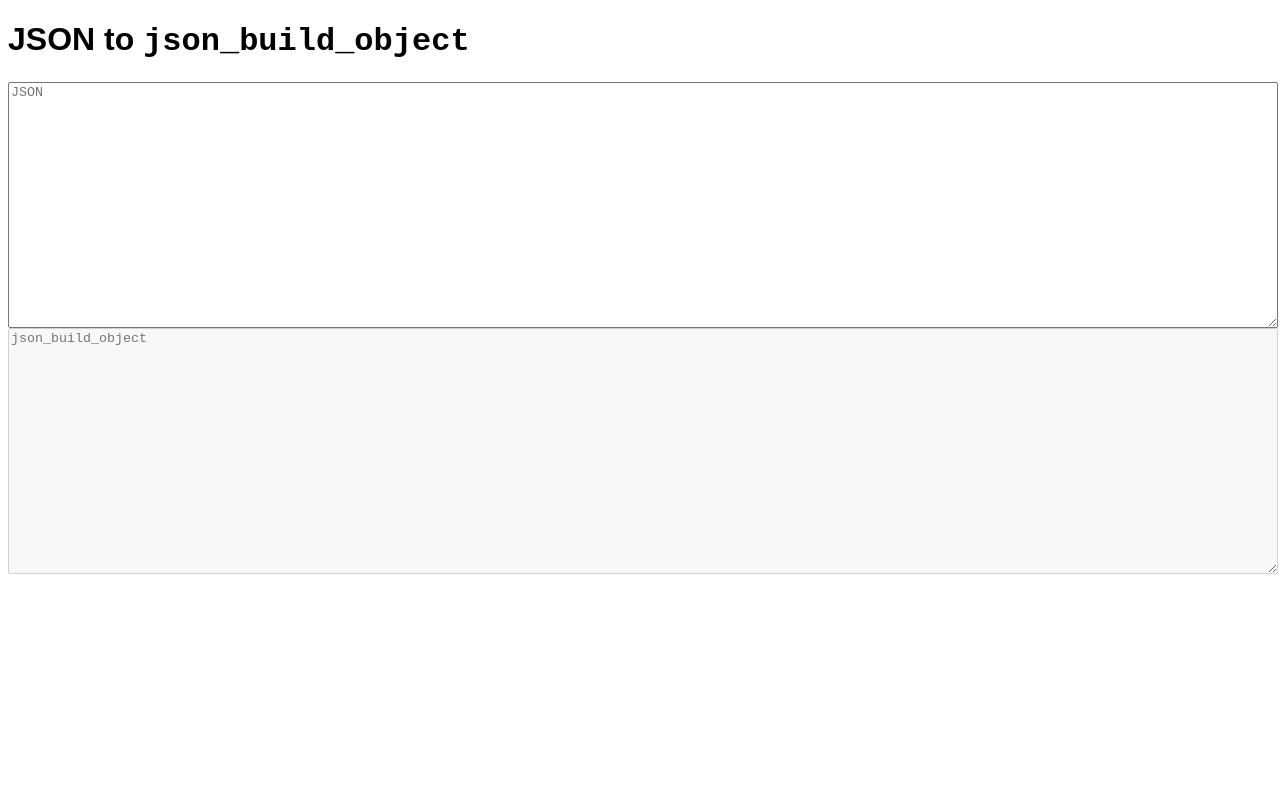
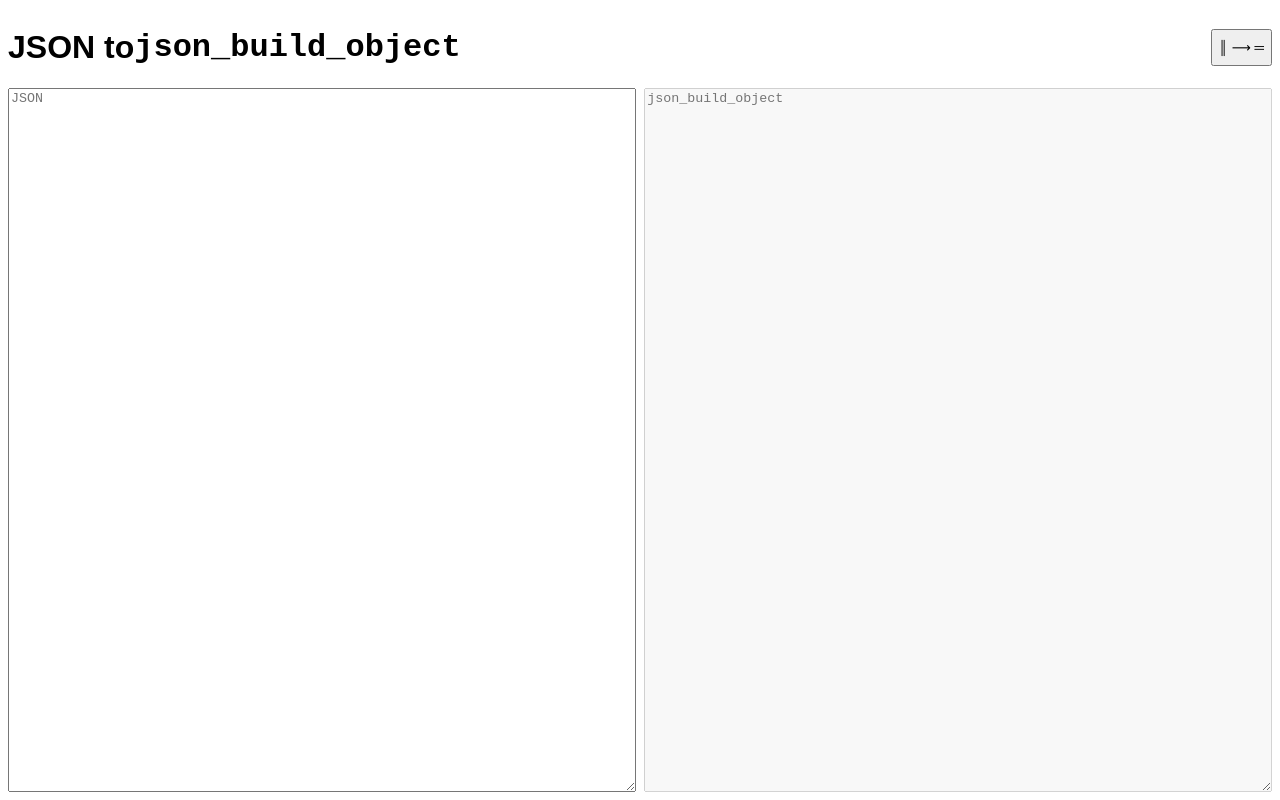
Before and after one commit to TomasHubelbauer/json-to-json_build_object, a plain HTML site: page index.html in a window 1280 px wide. Drawn offline with Linux system fonts and the light colour scheme.

Commit message:
Use flex layout and implement flipping between horizontal and vertical layout
This should make it nicer to use based on whether your input JSON is formatted or not.

```diff
--- a/index.css
+++ b/index.css
@@ -1,9 +1,29 @@
+html {
+  display: flex;
+  height: 100%;
+}
+
 body {
+  display: flex;
+  flex: 1;
+  flex-direction: column;
   font: icon;
 }
 
+h1 {
+  display: flex;
+}
+
+button {
+  margin: 0 0 0 auto;
+}
+
+#mainDiv {
+  display: flex;
+  flex: 1;
+  gap: 1ex;
+}
+
 textarea {
-  display: block;
-  height: 30vh;
-  width: 100%;
+  flex: 1;
 }
--- a/index.html
+++ b/index.html
@@ -12,8 +12,11 @@
     <h1>
       JSON to
       <code>json_build_object</code>
+      <button id="rotateButton"></button>
     </h1>
-    <textarea id="inputTextArea" placeholder="JSON"></textarea>
-    <textarea id="outputTextArea" placeholder="json_build_object" disabled readonly></textarea>
+    <div id="mainDiv">
+      <textarea id="inputTextArea" placeholder="JSON"></textarea>
+      <textarea id="outputTextArea" placeholder="json_build_object" disabled readonly></textarea>
+    </div>
   </body>
 </html>
--- a/index.js
+++ b/index.js
@@ -3,6 +3,12 @@ const inputTextArea = document.querySelector('#inputTextArea');
 
 /** @type {HTMLTextAreaElement} */
 const outputTextArea = document.querySelector('#outputTextArea');
+
+/** @type {HTMLButtonElement} */
+const rotateButton = document.querySelector('#rotateButton');
+
+/** @type {HTMLDivElement} */
+const mainDiv = document.querySelector('#mainDiv');
 
 function convert(/** @type {string} */ json) {
   if (!json) {
@@ -117,6 +123,17 @@ inputTextArea.addEventListener('keydown', event => {
   event.preventDefault();
   inputTextArea.setRangeText('  ', inputTextArea.selectionStart, inputTextArea.selectionEnd, 'end');
 });
+
+rotateButton.addEventListener('click', () => {
+  const flexDirection = mainDiv.style.flexDirection === 'column' ? 'row' : 'column';
+  mainDiv.style.flexDirection = flexDirection;
+  rotateButton.textContent = flexDirection === 'row' ? '║ ⟶ ═' : '═ ⟶ ║';
+  localStorage.setItem(location.href + '|layout', flexDirection);
+});
+
+const flexDirection = localStorage.getItem(location.href + '|layout') ?? 'row';
+mainDiv.style.flexDirection = flexDirection;
+rotateButton.textContent = flexDirection === 'row' ? '║ ⟶ ═' : '═ ⟶ ║';
 
 // Run tests to make sure no change has regressed the expected test cases
 // Skip a test by prefixing it with `void`: `void { input: …, output: … }`
```
